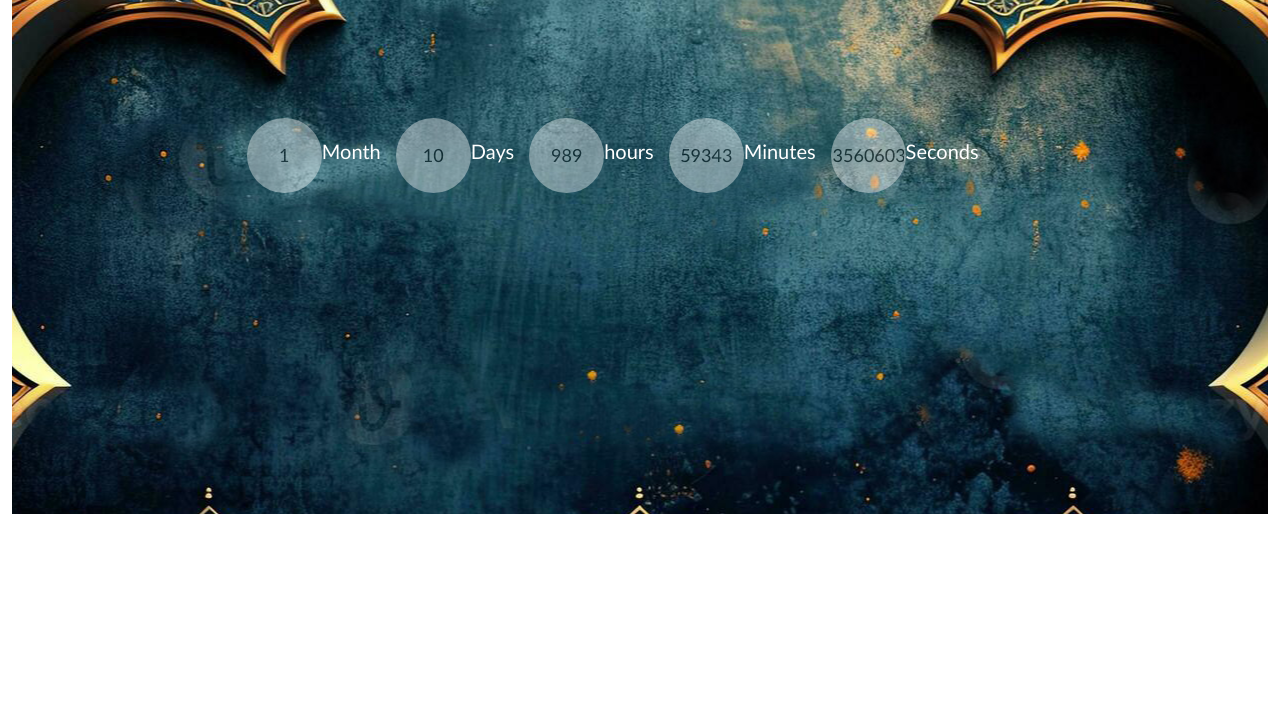
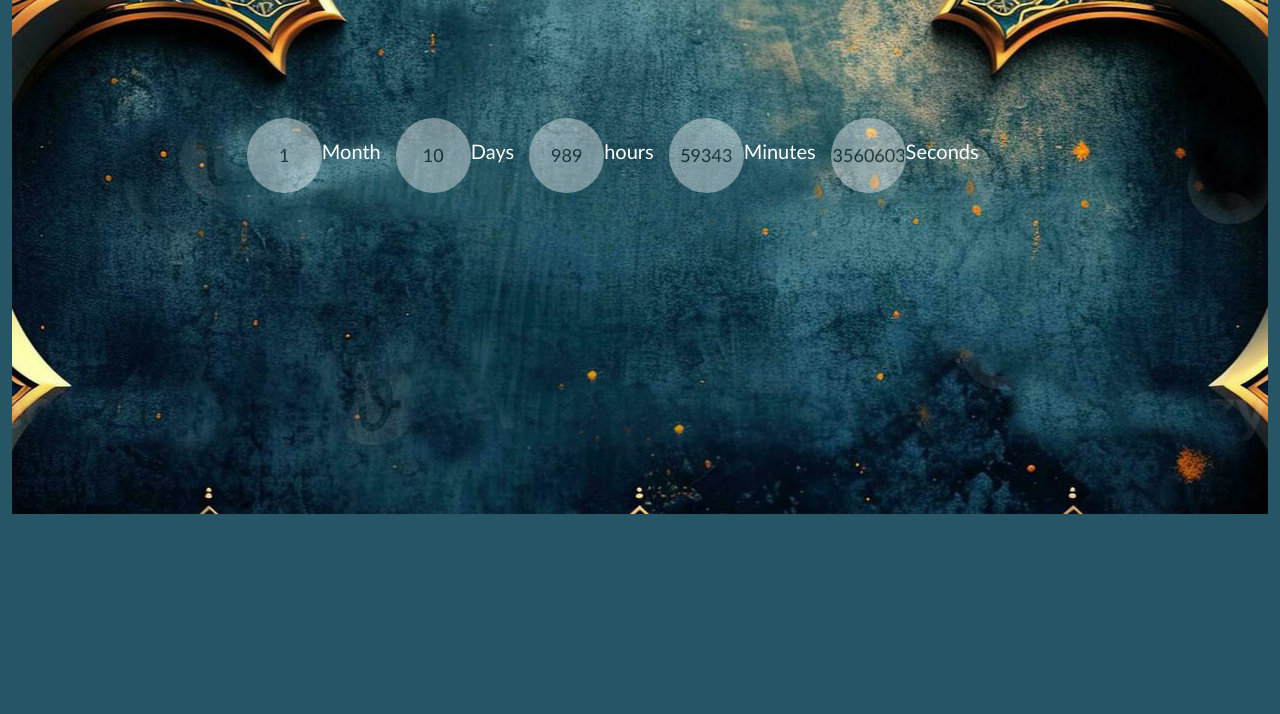
Before and after one commit to m-ahsanbaloch/days_remaining_eidadha, a plain HTML site: page index.html in a window 1280 px wide. Shown: the part 86-800 px from the top of the page. Drawn offline with nearby package versions, Linux system fonts and the light colour scheme.

Commit message:
rechecked and completed

```diff
--- a/style.css
+++ b/style.css
@@ -2,6 +2,7 @@ body {
   box-sizing: border-box;
   padding: 0px;
   margin: 0px;
+  background-color: #265666;
 }
 .background {
   width: 100%;
```
